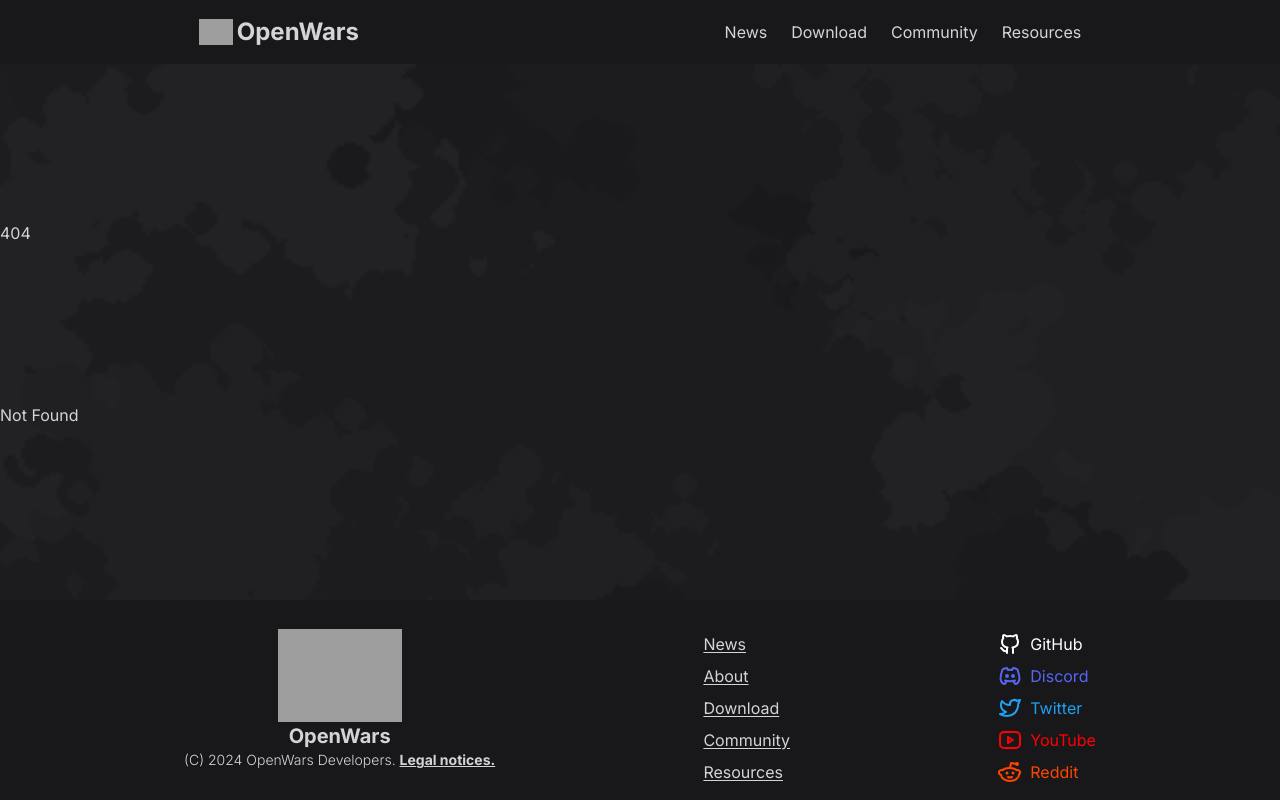
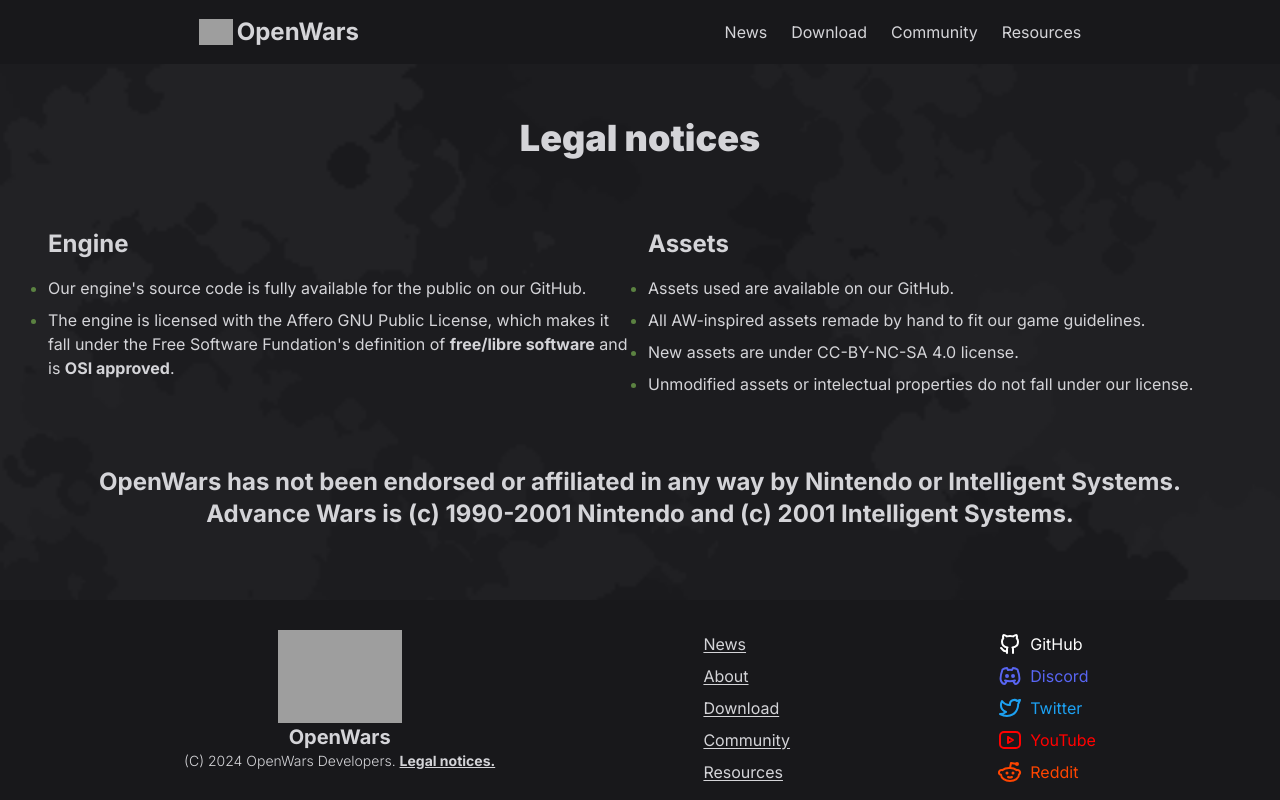
Before and after one commit to OpenWars/website, a SvelteKit app: page /legal in a window 1280 px wide. Before the commit this address had no page. Built offline with nearby package versions, Linux system fonts and the light colour scheme; grey boxes are pictures that could not be loaded.

Commit message:
feat legal: add legal notice

```diff
--- /dev/null
+++ b/src/routes/legal/+page.svelte
@@ -0,0 +1,29 @@
+<section>
+  <div>
+    <h1 class="font-black text-4xl text-center">Legal notices</h1>
+  </div>
+</section>
+<section class="grid grid-cols-1 md:grid-cols-2 gap-4 mx-8 p-4">
+  <div>
+    <h2 class="font-bold text-2xl mb-4">Engine</h2>
+    <ul class="list-disc marker:text-brand space-y-2">
+      <li>Our engine's source code is fully available for the public on our GitHub.</li>
+      <li>The engine is licensed with the Affero GNU Public License, which makes it fall under the Free Software Fundation's definition of <strong>free/libre software</strong> and is <strong>OSI approved</strong>.</li>
+    </ul>
+  </div>
+  <div>
+    <h2 class="font-bold text-2xl mb-4">Assets</h2>
+    <ul class="list-disc marker:text-brand space-y-2">
+      <li>Assets used are available on our GitHub.</li>
+      <li>All AW-inspired assets remade by hand to fit our game guidelines.</li>
+      <li>New assets are under CC-BY-NC-SA 4.0 license.</li>
+      <li>Unmodified assets or intelectual properties do not fall under our license.</li>
+    </ul>
+  </div>
+</section>
+<section class="flex justify-center">
+  <strong class="text-2xl text-center">
+    OpenWars has not been endorsed or affiliated in any way by Nintendo or Intelligent Systems.<br />
+    Advance Wars is (c) 1990-2001 Nintendo and (c) 2001 Intelligent Systems.
+  </strong>
+</section>
```
